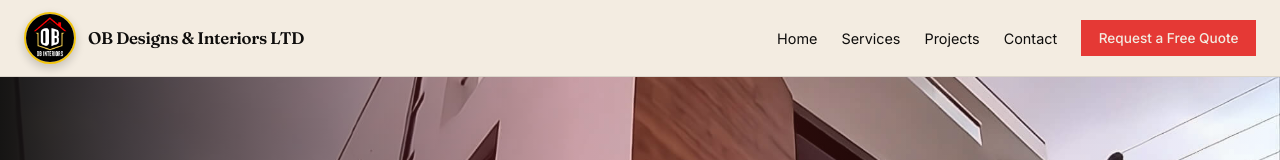
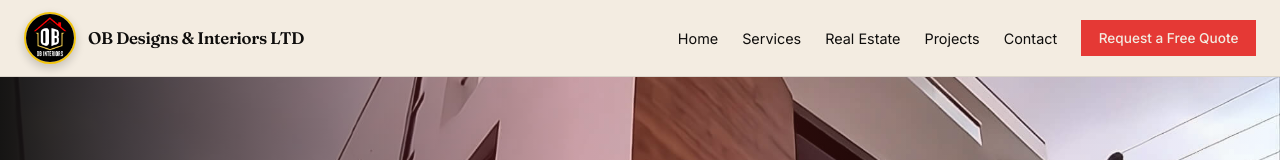
Before and after one commit to ashleybrown22343-max/obdesigns, a React (Vite) app: page / in a window 1280 px wide. Shown: the top 160 px of the page. Built offline with nearby package versions, Linux system fonts and the light colour scheme.

Commit message:
Update Nav.tsx

```diff
--- a/src/components/Nav.tsx
+++ b/src/components/Nav.tsx
@@ -17,6 +17,7 @@ export default function Nav() {
         <nav className="navLinks">
           <Link to="/">Home</Link>
           <Link to="/services">Services</Link>
+          <Link to="/real-estate">Real Estate</Link>
           <Link to="/projects">Projects</Link>
           <Link to="/contact">Contact</Link>
           <Link to="/consultation" className="navCta">Request a Free Quote</Link>
@@ -31,6 +32,7 @@ export default function Nav() {
         <div className="navMobileMenu">
           <Link to="/" onClick={() => setOpen(false)}>Home</Link>
           <Link to="/services" onClick={() => setOpen(false)}>Services</Link>
+          <Link to="/real-estate" onClick={() => setOpen(false)}>Real Estate</Link>
           <Link to="/projects" onClick={() => setOpen(false)}>Projects</Link>
           <Link to="/contact" onClick={() => setOpen(false)}>Contact</Link>
           <Link to="/consultation" className="navCta" onClick={() => setOpen(false)}>Request a Free Quote</Link>
```
